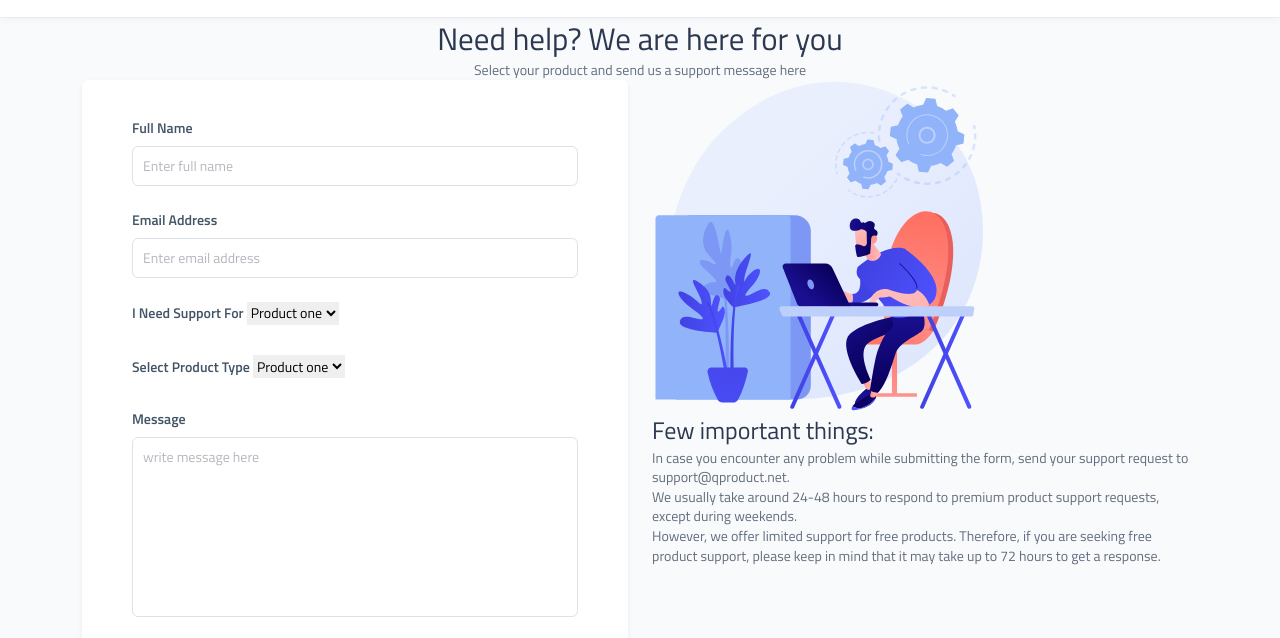
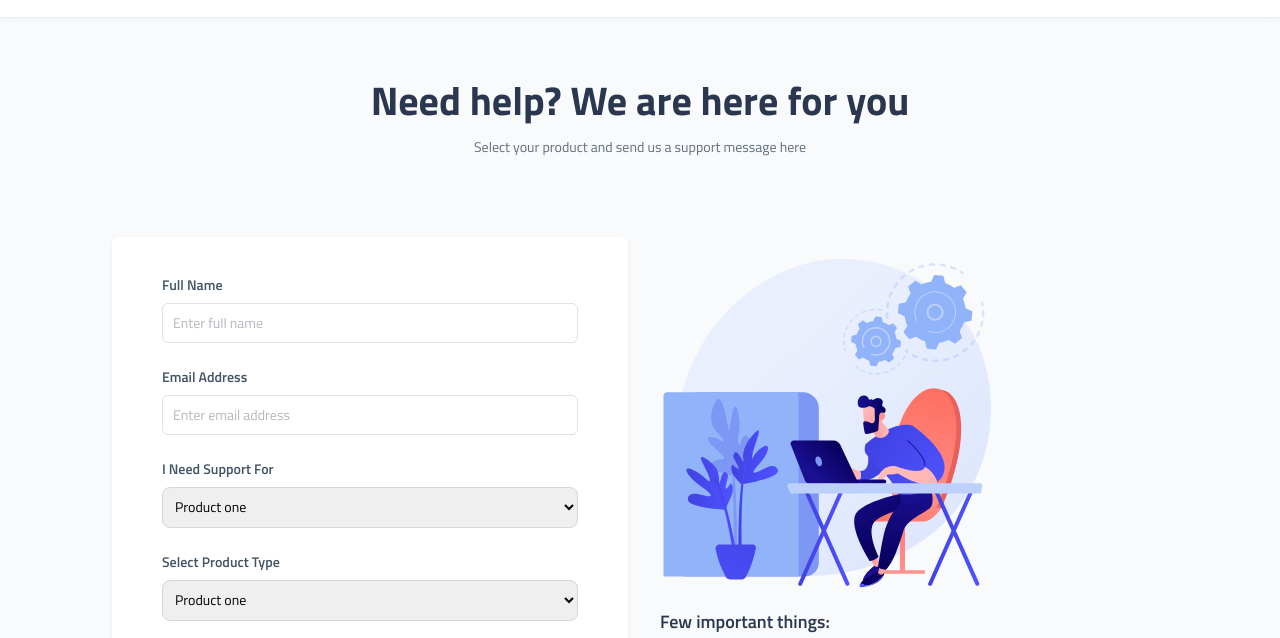
Before and after one commit to qtecsolution/qtec-product-landing, a plain HTML site: page support.html in a window 1280 px wide. Shown: the part 83-721 px from the top of the page. Drawn offline with Linux system fonts and the light colour scheme.

Commit message:
added support page

```diff
--- a/scss/components/input/_input.scss
+++ b/scss/components/input/_input.scss
@@ -22,14 +22,23 @@
     @include radius(6);
     @include transitionsall;
     padding: size(9) size(10);
-   &:focus {
+    &:focus {
 
-    }
+      }
     &::placeholder {
       color: $textplaceholder-2;
      @include font($primaryFont,14,normal,normal,20);
     }
 
+  }
+  select {
+    @include border(solid,1,$inputborder);
+    @include radius(8);
+    padding: size(8) size(8);
+    @include transitionsall;
+    &:focus {
+      border-color: #0876FC;
+    }
   }
   .show-hide {
     position: absolute;
--- a/scss/pages/_support.scss
+++ b/scss/pages/_support.scss
@@ -1,2 +1,63 @@
 @use "../global" as *;
 @use "../partials" as *;
+
+.support {
+    padding: size(30) size(0);
+    @include breakpoint(tab992) {
+        padding: size(60) size(0);
+
+    }
+       @include breakpoint(tab992) {
+        .small-section {
+            padding: size(0) size(100);
+
+        }
+       }
+    &-header {
+        padding-bottom: size(50);
+
+        @include breakpoint(mobile576) {
+            padding-bottom: size(80);
+        }
+
+    }
+    .section-title {
+        color: #2A374E;
+
+        font-weight: 700;
+
+        @include breakpoint(mobile576) {
+
+
+        }
+
+    }
+
+    .support-content {
+        padding: size(20);
+        @include flex-column;
+        gap: size(20);
+        align-items: center;
+        @include breakpoint(mobile576) {
+            align-items: flex-start;
+        }
+
+        @include breakpoint(mobile576) {
+            padding: size(20) size(30);
+            padding-left: size(40);
+
+        }
+    }
+    .support-title {
+        color:  #2A374E;
+        @include font($primaryFont,18,semibold,normal,22);
+
+    }
+    .support-image {
+
+        img {
+
+
+        }
+    }
+}
--- a/support.html
+++ b/support.html
@@ -101,11 +101,14 @@
 
   <!-- SUPPORT SECTION START -->
    <section class="support">
-    <div class="container">
+   <div class="small-section">
+    <div class="container  ">
       <div class="row text-center">
         <div class="col-12">
-          <h3 class="section title">Need help? We are here for you</h3>
+         <div class="support-header">
+          <h3 class="section-title h1 pb-1">Need help? We are here for you</h3>
           <p class="section-des">Select your product and send us a support message here</p>
+         </div>
         </div>
       </div>
       <div class="row g-4  ">
@@ -118,22 +121,22 @@
                     ">
                  </div>
                 <div class="form-group">
-                    <label for="productType" class="form-label">Email Address</label>
-                    <input type="text" class="form-control" id="productType" placeholder="Enter email address
+                    <label for="email" class="form-label">Email Address</label>
+                    <input type="text" class="form-control" id="email" placeholder="Enter email address
                     ">
                  </div>
-                <div class="form-group">
-                    <label for="productType" class="form-label">I Need Support For</label>
-                    <select name="" id="">
+                <div class="form-group d-flex flex-column">
+                    <label for="supportFor" class="form-label">I Need Support For</label>
+                    <select name="" id="supportFor">
                       <option value="">Product one </option>
                       <option value="">Product one </option>
                       <option value="">Product one </option>
                       <option value="">Product one </option>
                     </select>
                  </div>
-                <div class="form-group">
+                <div class="form-group d-flex flex-column">
                     <label for="productType" class="form-label">Select Product Type</label>
-                    <select name="" id="">
+                    <select name="" id="productType">
                       <option value="">Product one </option>
                       <option value="">Product one </option>
                       <option value="">Product one </option>
@@ -149,8 +152,8 @@
         </form>
         </div>
         <div class="col-lg-6">
-          <div class="support-content">
-            <figure>
+          <div class="support-content px-2">
+            <figure class="support-image">
               <img src="assets/images/support/support.svg" alt="support image ">
             </figure>
             <h4 class="support-title">Few important things:</h4>
@@ -161,6 +164,7 @@
         </div>
       </div>
     </div>
+   </div>
    </section>
   <!-- SUPPORT SECTION START -->
 
```
Also changed, not shown: assets/css/style.min.css.
